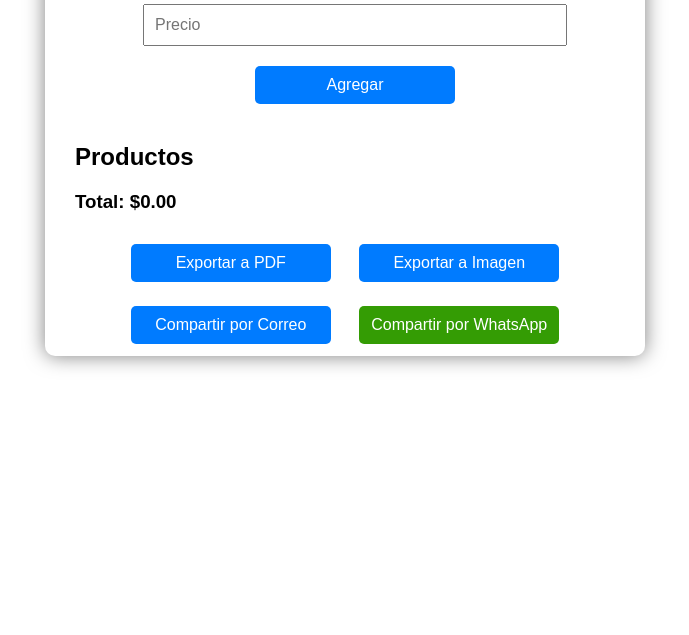
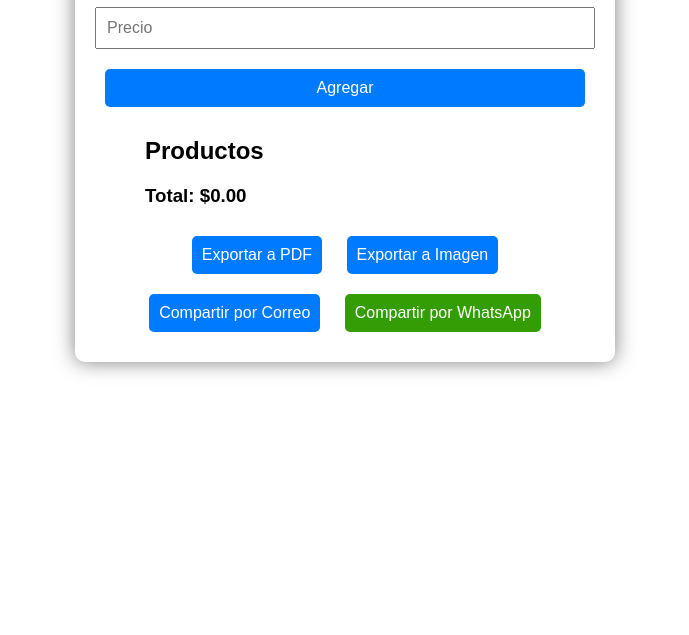
Before and after one commit to CsarChamorro/ListFast, a plain HTML site: page index.html in a window 1280 px wide. Shown: the part 165-800 px from the top of the page, without its empty margins (295-984 px from the left). Drawn offline with nearby package versions, Linux system fonts and the light colour scheme.

Commit message:
Add files via upload

```diff
--- a/styles.css
+++ b/styles.css
@@ -1,33 +1,29 @@
 body {
+    font-family: Arial, sans-serif;
 
-    font-family: Arial, sans-serif;
-    display: flex;
-    justify-content: center;
+    margin: 0;
+    padding: 20px;
+    text-align: center;
 }
 
 .container {
 
-    text-align: center;
+    padding: 20px;
     border-radius: 10px;
     box-shadow: 0 0 20px rgba(0, 0, 0, 0.5);
-    width: 600px;
-
+    max-width: 500px;
+    margin: 0 auto;
 }
 
 form {
-
-
-    margin: auto 10%;
-    height: 200px;
-    width: 500px;
-    align-content: center;
+    display: flex;
+    flex-direction: column;
+    gap: 10px;
 }
 
 input {
     padding: 10px;
     font-size: 16px;
-    margin: 2%;
-    width: 400px;
 }
 
 button {
@@ -39,7 +35,6 @@ button {
     cursor: pointer;
     border-radius: 5px;
     margin: 2%;
-    width: 200px;
 }
 
 button:hover {
@@ -49,7 +44,7 @@ button:hover {
 #product-list {
     margin-top: 20px;
     text-align: left;
-    margin-left: 30px;
+    margin-left: 10%;
 }
 
 ul {
```
